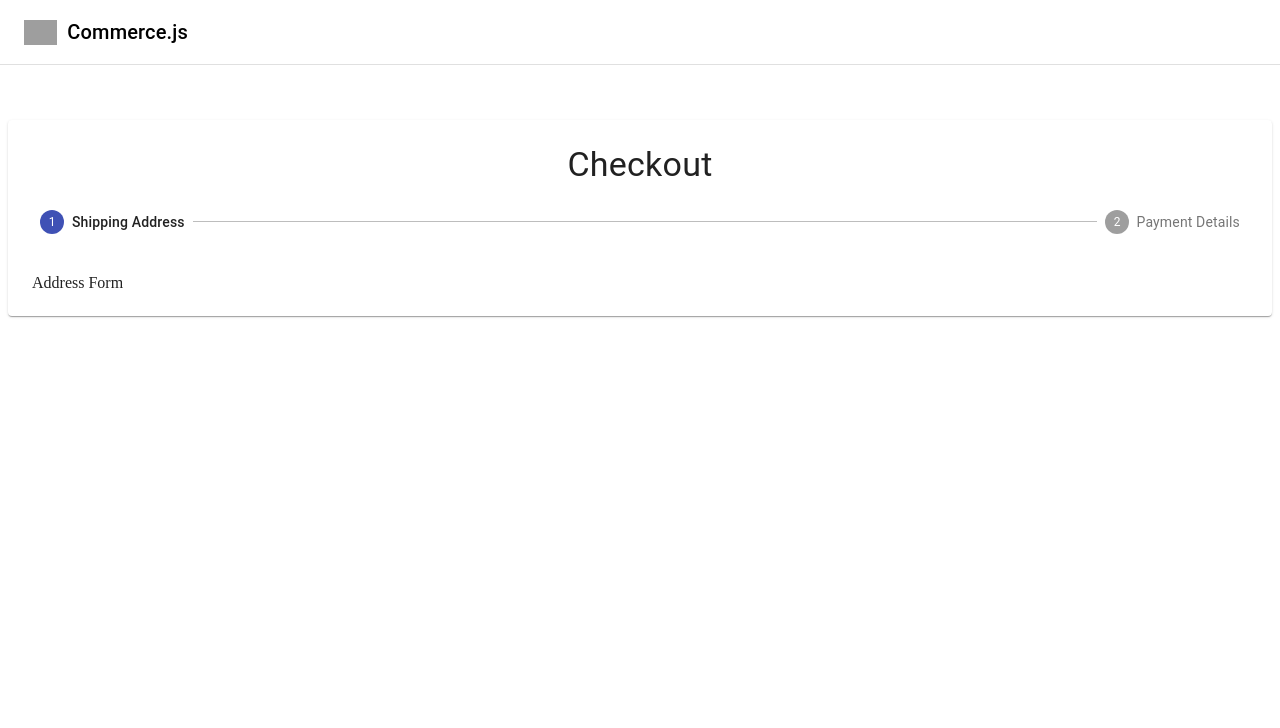
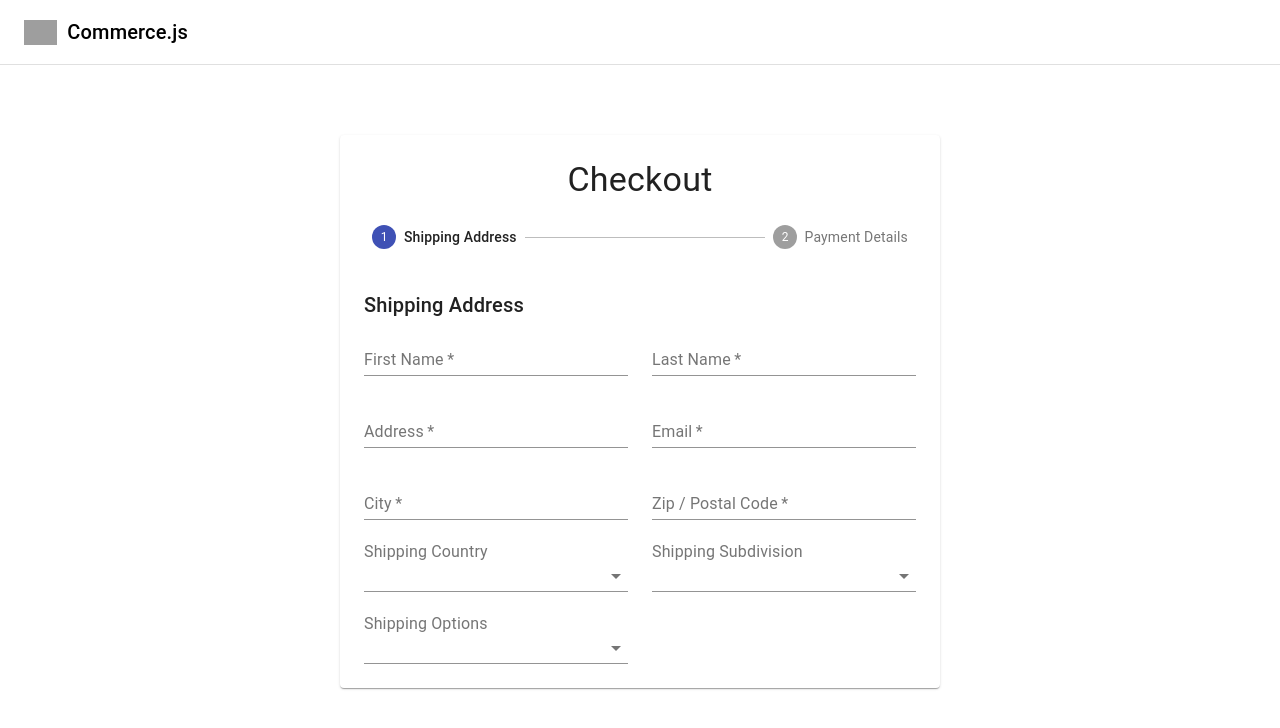
Before and after one commit to Jon-graham89/e_commerce, a React (Create React App) app: page /checkout in a window 1280 px wide. Shown: the top 728 px of the page. Built offline with nearby package versions, Linux system fonts and the light colour scheme; no server answers; grey boxes are pictures that could not be loaded.

Commit message:
address form display

```diff
--- a/src/components/CheckoutForm/AddressForm.jsx
+++ b/src/components/CheckoutForm/AddressForm.jsx
@@ -1,7 +1,70 @@
-import React from "react";
+import React, { useState } from "react";
+import {
+	InputLabel,
+	Select,
+	MenuItem,
+	Button,
+	Grid,
+	Typography,
+} from "@material-ui/core";
+import { useForm, FormProvider } from "react-hook-form";
+import FormInput from "./CustomTextField";
+
+import { commerce } from "../../lib/commerce";
 
 const AddressForm = () => {
-	return <div>Address Form</div>;
+	const [shippingCountries, setShippingCountries] = useState([]);
+	const [shippingCountry, setShippingCountry] = useState("");
+	const [shippingSubdivisions, setShippingSubdivisions] = useState([]);
+	const [shippingSubdivision, setShippingSubdivision] = useState("");
+	const [shippingOptions, setShippingOptions] = useState([]);
+	const [shippingOption, setShippingOption] = useState("");
+
+	const methods = useForm();
+
+	return (
+		<>
+			<Typography variant="h6" gutterBottom>
+				Shipping Address
+			</Typography>
+			<FormProvider {...methods}>
+				<form onSubmit={""}>
+					<Grid container spacing={3}>
+						<FormInput required name="firstName" label="First Name" />
+						<FormInput required name="lastName" label="Last Name" />
+						<FormInput required name="Address1" label="Address" />
+						<FormInput required name="email" label="Email" />
+						<FormInput required name="city" label="City" />
+						<FormInput required name="zip-postal" label="Zip / Postal Code" />
+						<Grid item xs={12} sm={6}>
+							<InputLabel>Shipping Country</InputLabel>
+							<Select value={""} fullWidth onChange={""}>
+								<MenuItem key={""} value={""}>
+									Country
+								</MenuItem>
+							</Select>
+						</Grid>
+						<Grid item xs={12} sm={6}>
+							<InputLabel>Shipping Subdivision</InputLabel>
+							<Select value={""} fullWidth onChange={""}>
+								<MenuItem key={""} value={""}>
+									Subdivision
+								</MenuItem>
+							</Select>
+						</Grid>
+						<Grid item xs={12} sm={6}>
+							<InputLabel>Shipping Options</InputLabel>
+							<Select value={""} fullWidth onChange={""}>
+								<MenuItem key={""} value={""}>
+									Options
+								</MenuItem>
+							</Select>
+						</Grid>
+					</Grid>
+				</form>
+			</FormProvider>
+		</>
+	);
 };
 
 export default AddressForm;
--- a/src/components/CheckoutForm/Checkout/Checkout.jsx
+++ b/src/components/CheckoutForm/Checkout/Checkout.jsx
@@ -26,7 +26,7 @@
 	return (
 		<>
 			<div className={classes.toolbar} />
-			<main>
+			<main className={classes.layout}>
 				<Paper className={classes.paper}>
 					<Typography variant="h4" align="center">
 						Checkout
--- /dev/null
+++ b/src/components/CheckoutForm/CustomTextField.jsx
@@ -0,0 +1,19 @@
+import React from "react";
+import { TextField, Grid } from "@material-ui/core";
+import { useFormContext, Controller } from "react-hook-form";
+
+const FormInput = ({ name, label, required }) => {
+	const { control } = useFormContext();
+
+	return (
+		<Grid item xs={12} sm={6}>
+			<Controller
+				render={() => <TextField fullWidth label={label} required={required} />}
+				control={control}
+				name={name}
+			/>
+		</Grid>
+	);
+};
+
+export default FormInput;
```
